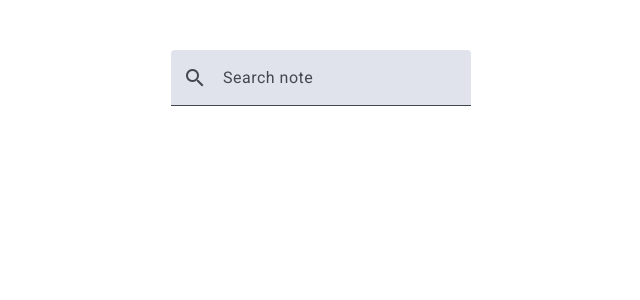
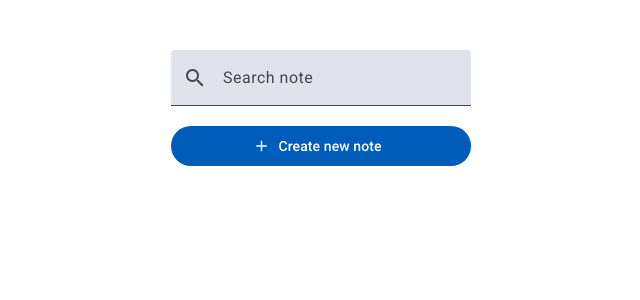
Before and after one commit to Christovao/cocus-code-challenge, an Angular app: page / in a window 1280 px wide. Shown: the top 300 px of the page, without its empty margins (319-959 px from the left). Built offline with nearby package versions, Linux system fonts and the light colour scheme.

Commit message:
Add create note and list all notes

```diff
--- a/src/app/pages/notes-list/notes-list.component.html
+++ b/src/app/pages/notes-list/notes-list.component.html
@@ -5,4 +5,15 @@
       <input matInput placeholder="Search note" />
     </mat-form-field>
   </form>
+
+  <button mat-flat-button (click)="createNote()">
+    <mat-icon>add</mat-icon>
+    Create new note
+  </button>
+
+  <div class="notes-list">
+    <ng-container *ngFor="let note of notes">
+      <app-note-card [note]="note"></app-note-card>
+    </ng-container>
+  </div>
 </div>
--- a/src/app/pages/notes-list/notes-list.component.scss
+++ b/src/app/pages/notes-list/notes-list.component.scss
@@ -3,9 +3,16 @@
   flex-direction: column;
   max-width: 300px;
   margin: auto;
-  padding-top: 50px;
+  padding: 50px 0;
 
   .full-width-field {
     width: 100%;
   }
+
+  .notes-list {
+    margin-top: 20px;
+    display: flex;
+    flex-direction: column;
+    gap: 20px;
+  }
 }
--- a/src/app/pages/notes-list/notes-list.component.ts
+++ b/src/app/pages/notes-list/notes-list.component.ts
@@ -1,15 +1,63 @@
-import { Component } from '@angular/core';
+import { Component, inject, OnInit } from '@angular/core';
+import { CommonModule } from '@angular/common';
 import { FormsModule } from '@angular/forms';
 
+import { MatButtonModule } from '@angular/material/button';
 import { MatFormFieldModule } from '@angular/material/form-field';
 import { MatInputModule } from '@angular/material/input';
 import { MatIconModule } from '@angular/material/icon';
+import { MatDialog } from '@angular/material/dialog';
+
+import { NoteCardComponent } from './components/note-card/note-card.component';
+import { NoteDialogComponent } from '../../shared/components/note-dialog/note-dialog.component';
+
+import { Note } from '../../shared/interfaces/note.interface';
+
+import { NotesService } from '../../shared/services/notes.service';
 
 @Component({
   selector: 'app-notes-list',
   standalone: true,
   templateUrl: './notes-list.component.html',
   styleUrl: './notes-list.component.scss',
-  imports: [FormsModule, MatFormFieldModule, MatInputModule, MatIconModule],
+  imports: [
+    CommonModule,
+    FormsModule,
+    MatButtonModule,
+    MatFormFieldModule,
+    MatInputModule,
+    MatIconModule,
+    NoteCardComponent,
+  ],
 })
-export class NotesListComponent {}
+export class NotesListComponent implements OnInit {
+  notes: Note[] = [];
+
+  readonly dialog = inject(MatDialog);
+
+  constructor(private noteService: NotesService) {}
+
+  ngOnInit(): void {
+    this.getNotes();
+  }
+
+  getNotes(): void {
+    this.notes = this.noteService.getAllNotes();
+  }
+
+  createNote(): void {
+    const dialogRef = this.dialog.open(NoteDialogComponent, {
+      width: '400px',
+      data: {
+        title: '',
+        content: '',
+      },
+    });
+
+    dialogRef.afterClosed().subscribe((result: Note) => {
+      if (result?.title || result?.content) {
+        this.noteService.createNote(result);
+      }
+    });
+  }
+}
--- /dev/null
+++ b/src/app/shared/services/notes.service.ts
@@ -0,0 +1,18 @@
+import { Injectable } from '@angular/core';
+
+import { Note } from '../interfaces/note.interface';
+
+@Injectable({
+  providedIn: 'root',
+})
+export class NotesService {
+  private notes: Note[] = []
+
+  getAllNotes(): Note[] {
+    return this.notes;
+  }
+
+  createNote(note: Note): void {
+    this.notes.push(note);
+  }
+}
```
Also changed, not shown: 1 other file (tests, documents, lock files or other folders).
